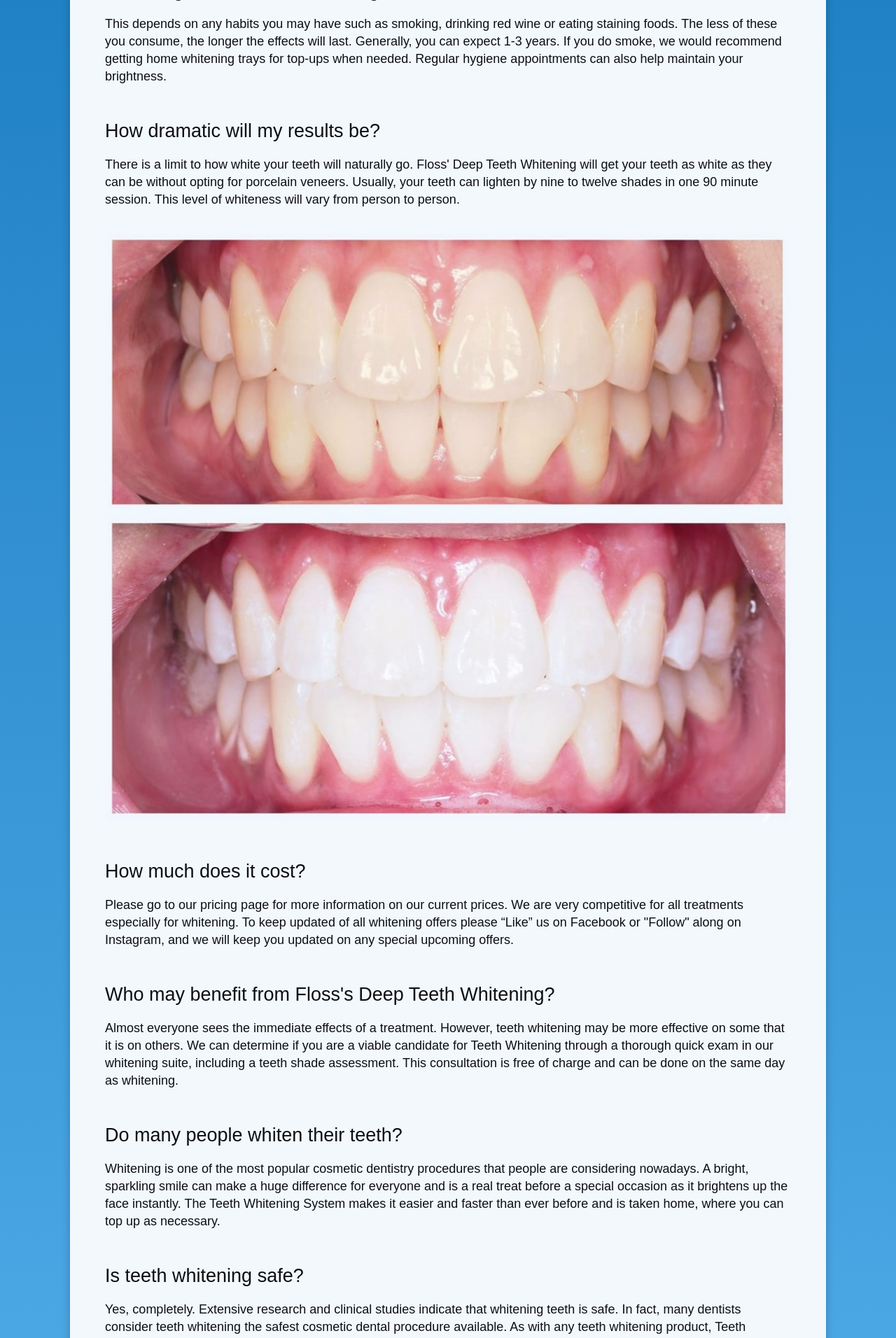
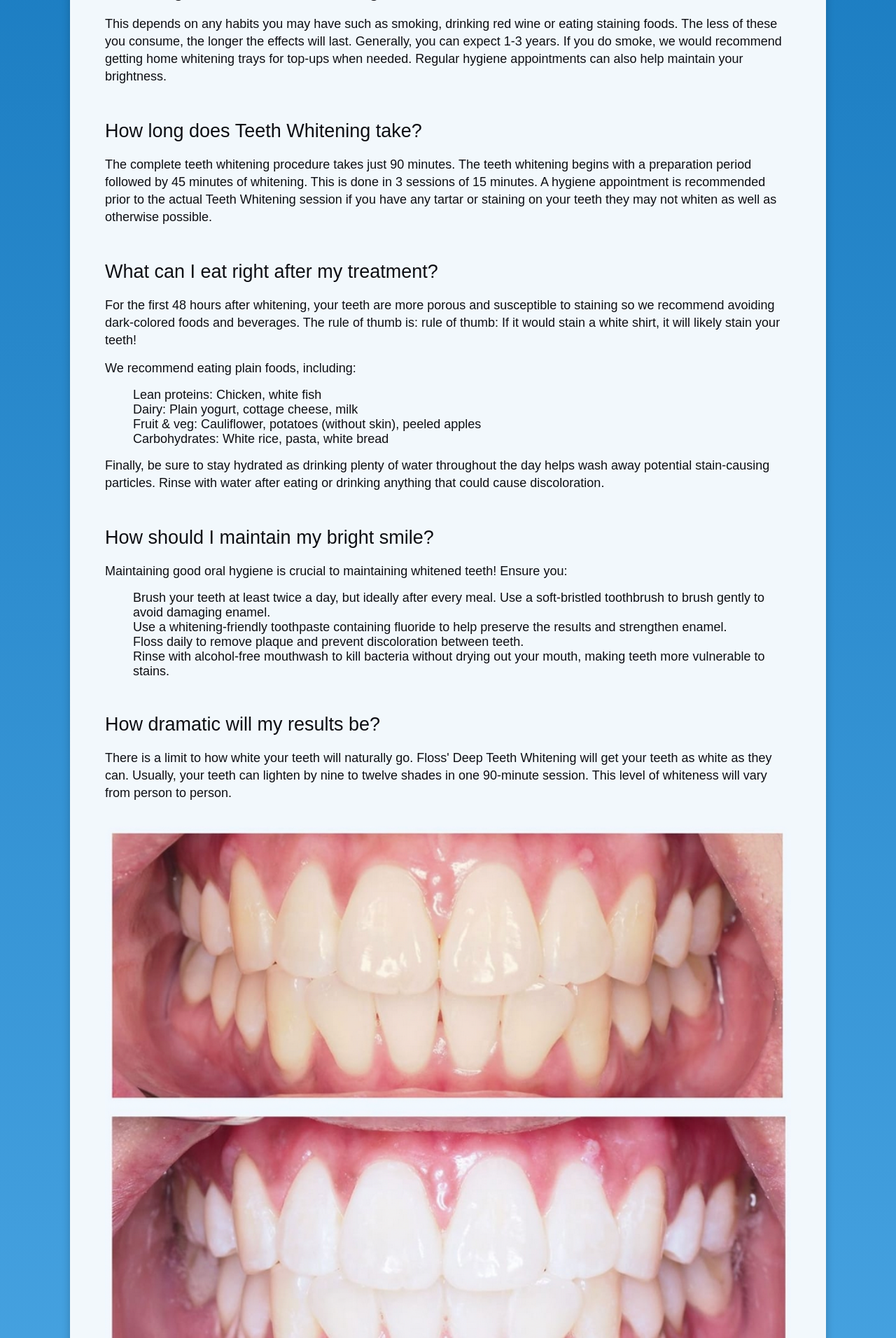
Before and after one commit to cluelesscrumpets/floss, a Flask app: page /treatments/teeth-whitening in a window 1280 px wide. Shown: the part 1448-3360 px from the top of the page at 70% size. Run offline with Flask 3, Linux system fonts and the light colour scheme; parts of the project's set-up code (start-up, migrations or seed data) failed here and were passed over.

Commit message:
Updating copy on teeth whitening

```diff
--- a/templates/page-teeth-whitening.html
+++ b/templates/page-teeth-whitening.html
@@ -6,13 +6,11 @@
         <title>Professional Teeth Whitening in Huahin | Floss Dental Clinic</title>
         <meta name="viewport" content="width=device-width, initial-scale=1" />
         <meta charset="UTF-8">
-        <meta name="description"
-            content="Looking for a brighter smile? Floss Dental Clinic offers professional teeth whitening treatments that deliver fast, safe, and lasting results." />
+        <meta name="description" content="Looking for a brighter smile? Floss Dental Clinic offers professional teeth whitening treatments that deliver fast, safe, and lasting results." />
         <meta property="og:locale" content="en_US" />
         <meta property="og:type" content="website" />
         <meta property="og:title" content="Floss Dental Clinic | คลินิกทันตกรรมฟลอสส์" />
-        <meta property="og:description"
-            content="Looking for a brighter smile? Floss Dental Clinic offers professional teeth whitening treatments that deliver fast, safe, and lasting results." />
+        <meta property="og:description" content="Looking for a brighter smile? Floss Dental Clinic offers professional teeth whitening treatments that deliver fast, safe, and lasting results." />
         <meta property="og:url" content="https://flossdentalclinic.online/treatments/teeth-whitening">
         <meta property="article:modified_time" content="2025-08-26T10:36:45+00:00" />
 
@@ -40,9 +38,8 @@
 
                     <p>Teeth whitening can be done at Floss Dental Clinic, located in Pranburi - a 25 minute drive from Huahin town. Our Deep Teeth Whitening is the fastest way to get your teeth as white as they
                         can be!</p>
-                    <p style="margin-bottom: 20px;">Lie back, relax and watch something on your phone while the whitening
-                        gel and light get to work for
-                        you. You won’t find a more relaxing and pleasant way to get your teeth sparkling.</p>
+                    <p style="margin-bottom: 20px;">Sit back, relax and watch something on your phone while the whitening
+                        gel and light get to work for you. It's an unbelievably easy and comfortable way to get your teeth sparkling.</p>
 
                     <div class="btn-book-now">
                         <a href="https://line.me/R/ti/p/@427hhfdq?oat_content=url&amp;ts=09032233" target="_blank"
@@ -52,9 +49,9 @@
                     <h2>Does teeth whitening hurt?</h2>
                     <p>Teeth whitening does not hurt for most people. At Floss, Deep Teeth Whitening is often performed
                         for people who have sensitive teeth and cannot wear trays for home whitening. Some, but not all
-                        patients will experience sensitivity after whitening. Usually this will only occur towards the
+                        patients, will experience sensitivity after whitening. Usually this will only occur towards the
                         end of your whitening session when the benefits have been achieved. Some people may experience
-                        sensitivity in the hours after whitening, and using Sensodyne® toothpaste on your teeth can help
+                        sensitivity in the hours after whitening, and using Sensodyne ® toothpaste on your teeth and avoiding hot and cold foods can help
                         alleviate this. Most people do not need any painkillers for this but if you are anxious at all
                         about the procedure, you may consider taking some gentle painkillers before your appointment.
                     </p>
@@ -68,34 +65,48 @@
                         expect 1-3 years. If you do smoke, we would recommend getting home whitening trays for top-ups
                         when needed. Regular hygiene appointments can also help maintain your brightness.</p>
 
+                        <h2>How long does Teeth Whitening take?</h2>
+                    <p>The complete teeth whitening procedure takes just 90 minutes. The teeth whitening begins with
+                        a preparation period followed by 45 minutes of whitening. This is done in 3 sessions of 15
+                        minutes. A hygiene appointment is recommended prior to the actual Teeth Whitening session if
+                        you have any tartar or staining on your teeth they may not whiten as well as otherwise
+                        possible.</p>
+
+                    <h2>What can I eat right after my treatment?</h2>
+                    <p>For the first 48 hours after whitening, your teeth are more porous and susceptible to staining so we recommend avoiding dark-colored foods and beverages. The rule of thumb is: rule of thumb: If it would stain a white shirt, it will likely stain your teeth!</p>
+                    <p>We recommend eating plain foods, including:
+                        <ul>
+                            <li>Lean proteins: Chicken, white fish</li>
+                            <li>Dairy: Plain yogurt, cottage cheese, milk</li>
+                            <li>Fruit & veg: Cauliflower, potatoes (without skin), peeled apples</li>
+                            <li>Carbohydrates: White rice, pasta, white bread</li>
+                        </ul></p>
+                    <p>Finally, be sure to stay hydrated as drinking plenty of water throughout the day helps wash away potential stain-causing particles. Rinse with water after eating or drinking anything that could cause discoloration.
+                    </p>
+
+                    <h2>How should I maintain my bright smile?</h2>
+                    <p>Maintaining good oral hygiene is crucial to maintaining whitened teeth! Ensure you:
+                        <ul>
+                            <li>Brush your teeth at least twice a day, but ideally after every meal. Use a soft-bristled toothbrush to brush gently to avoid damaging enamel.</li>
+                            <li>Use a whitening-friendly toothpaste containing fluoride to help preserve the results and strengthen enamel.</li>
+                            <li>Floss daily to remove plaque and prevent discoloration between teeth.</li>
+                            <li>Rinse with alcohol-free mouthwash to kill bacteria without drying out your mouth, making teeth more vulnerable to stains.</li>
+                        </ul>
+                    </p>
+
                     <h2>How dramatic will my results be?</h2>
                     <p>There is a limit to how white your teeth will naturally go. Floss' Deep Teeth Whitening will get
-                        your teeth as white as they can be without opting for porcelain veneers. Usually, your teeth can
-                        lighten by nine to twelve shades in one 90 minute session. This level of whiteness will vary
+                        your teeth as white as they can. Usually, your teeth can lighten by nine to twelve shades in one 90-minute session. This level of whiteness will vary
                         from person to person.</p>
 
                         <img src="/static/images/teeth-whitening-2.png" style="margin-top: 20px;"
                             alt="teeth whitening, whitening, cosmetic dentist, dental clinic, huahin dentist, recommended dentist, floss dentil clinic">
 
-                    <h2>How much does it cost?</h2>
+                    <!-- <h2>How much does it cost?</h2>
                     <p>Please go to our pricing page for more information on our current prices. We are very competitive
                         for all treatments especially for whitening. To keep updated of all whitening offers please
                         “Like” us on Facebook or "Follow" along on Instagram, and we will keep you updated on any
-                        special upcoming offers.</p>
-
-                    <h2>Who may benefit from Floss's Deep Teeth Whitening?</h2>
-                    <p>Almost everyone sees the immediate effects of a treatment. However, teeth whitening may be more
-                        effective on some that it is on others. We can determine if you are a viable candidate for Teeth
-                        Whitening through a thorough quick exam in our whitening suite, including a teeth shade
-                        assessment. This consultation is free of charge and can be done on the same day as whitening.
-                    </p>
-
-                    <h2>Do many people whiten their teeth?</h2>
-                    <p>Whitening is one of the most popular cosmetic dentistry procedures that people are considering
-                        nowadays. A bright, sparkling smile can make a huge difference for everyone and is a real treat
-                        before a special occasion as it brightens up the face instantly. The Teeth Whitening System
-                        makes it easier and faster than ever before and is taken home, where you can top up as
-                        necessary.</p>
+                        special upcoming offers.</p> -->
 
                         <h2>Is teeth whitening safe?</h2>
                     <p>Yes, completely. Extensive research and clinical studies indicate that whitening teeth is safe.
@@ -105,12 +116,7 @@
                         teeth whitening can be performed on children over the age of 13 for discoloured teeth. Your
                         dentist will decide if whitening is needed.</p>
 
-                    <h2>Is there any difference between over-the-counter teeth whiteners and Floss's Deep Teeth
-                        Whitening?</h2>
-                    <p>Yes. Consulting your dental professional is always the first step to whitening your teeth safely.
-                        Plus, over-the-counter teeth whitening strips, brush-on gels and toothpastes take weeks or
-                        months to whiten your teeth just a few shades. In-clinic whitening is clinically proven to
-                        whiten your teeth nine to twelve shades in just 1 session.</p>
+
 
                         <h2>How does the Deep Teeth Whitening System at Floss work?</h2>
                     <p>The light-activated teeth whitening gel’s active ingredient is Hydrogen Peroxide. As the Hydrogen
@@ -123,12 +129,21 @@
                         cold. These symptoms disappear within 1-3 days after completion of the teeth whitening
                         treatment.</p>
 
-                    <h2>How long does Teeth Whitening take?</h2>
-                    <p>The complete teeth whitening procedure takes just 90 minutes. The teeth whitening begins with
-                        a preparation period followed by 45 minutes of whitening. This is done in 3 sessions of 15
-                        minutes. A hygiene appointment is recommended prior to the actual Teeth Whitening session if
-                        you have any tartar or staining on your teeth they may not whiten as well as otherwise
-                        possible.</p>
+                        <h2>Can teeth whitening really boost my confidence?</h2>
+                    <p>Yes — a brighter smile can make a real difference: people often notice stronger first impressions at work, more ease in social situations, greater willingness to appear in photos and on social media, and even better results in dating. After a successful whitening many clients leave standing taller, speaking with more assurance and smiling freely — a change that’s not just vanity but a genuine feeling of comfort in their own skin. At Emerald Dental we see this translate into real social gains: people become more outgoing, join events more readily, and stop letting their smile hold them back.</p>
+
+                    <h2>Who may benefit from Floss's Deep Teeth Whitening?</h2>
+                    <p>Almost everyone sees the immediate effects of a treatment. However, teeth whitening may be more
+                        effective on some that it is on others. We can determine if you are a viable candidate for Teeth
+                        Whitening through a thorough quick exam, including a teeth shade
+                        assessment.</p>
+
+                    <h2>Is there any difference between over-the-counter teeth whiteners and Floss's Deep Teeth
+                        Whitening?</h2>
+                    <p>Yes. Consulting your dental professional is always the first step to whitening your teeth safely.
+                        Plus, over-the-counter teeth whitening strips, brush-on gels and toothpastes take weeks or
+                        months to whiten your teeth just a few shades. In-clinic whitening is clinically proven to
+                        whiten your teeth nine to twelve shades in just 1 session.</p>
 
                     <h2>How does tray whitening compare?</h2>
                     <p>Tray whitening is a great and inexpensive way to whiten your teeth. It is often combined with
@@ -138,7 +153,7 @@
 
                     <h2>Can I just get a tray system over the counter?</h2>
                     <p>You cannot buy teeth whitening gels of the same strength and quality from a pharmacy as you can
-                    from your dentist. Moreover, the tray made by your dentist is custom made and fits your teeth
+                    from your dentist. Moreover, the tray made by your dentist is custom-made and fits your teeth
                     like a personal retainer. A tray you make yourself from a kit may leak gel into your mouth and
                     allow saliva into the gel reducing its effectiveness and can even damage your gums.</p>
 
```
Lines whose indentation alone changed are shown as unchanged.
